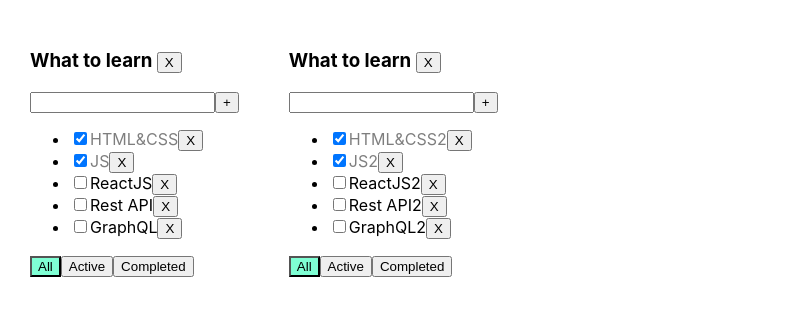
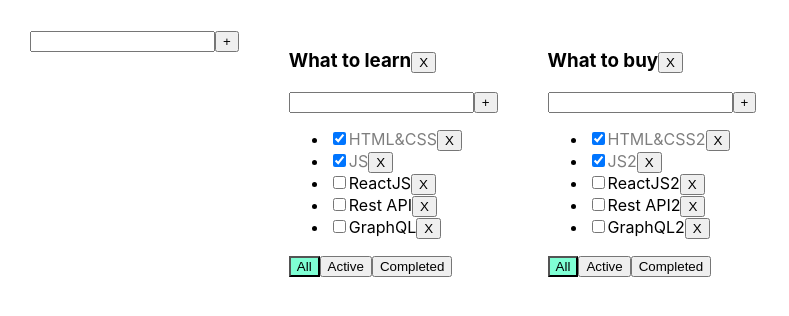
Before and after one commit to Timmy2324/react-to-do-list, a React (Create React App) app: page / in a window 1280 px wide. Shown: the top 316 px of the page, without its empty margins (0-789 px from the left). Built offline with nearby package versions, Linux system fonts and the light colour scheme.

Commit message:
added functional new todo list, added components Button, EditableSpan, InputWithButton and refactoring

```diff
--- a/src/App.tsx
+++ b/src/App.tsx
@@ -2,6 +2,7 @@ import React, {useState} from 'react';
 import './App.css';
 import {ToDoList} from "./ToDoList";
 import {v1} from "uuid";
+import {InputWithButton} from "./components/Input/InputWithButton";
 
 export type TaskType = {
     id: string
@@ -10,9 +11,9 @@ export type TaskType = {
 }
 
 type ToDoListsType = {
-    id: string,
-    title: string,
-    filter: FilterValuesType,
+    id: string
+    title: string
+    filter: FilterValuesType
 }
 
 
@@ -20,17 +21,15 @@ export type FilterValuesType = 'all' | 'active' | 'completed';
 
 function App() {
 
-    const toDoListTitle: string = 'What to learn';
+    const toDoListID1=v1();
+    const toDoListID2=v1();
 
-    let toDoListID1=v1();
-    let toDoListID2=v1();
-
-    let [toDoLists, setToDoLists] = useState<Array<ToDoListsType>>([
+    const [toDoLists, setToDoLists] = useState<Array<ToDoListsType>>([
         {id: toDoListID1, title: 'What to learn', filter: 'all'},
         {id: toDoListID2, title: 'What to buy', filter: 'all'},
     ])
 
-    let [tasks, setTasks] = useState({
+    const [tasks, setTasks] = useState({
         [toDoListID1]:[
             {id: v1(), title: "HTML&CSS", isDone: true},
             {id: v1(), title: "JS", isDone: true},
@@ -47,32 +46,50 @@ function App() {
         ]
     });
 
-    function addTask(toDoListID: string, title: string) {
+    const addTask = (toDoListID: string, title: string) => {
         setTasks({...tasks, [toDoListID]: [{id: v1(), title, isDone: false},...tasks[toDoListID]]});
     }
 
-    function changeTaskStatus(toDoListID: string, id: string, isDone: boolean) {
+    const changeTaskStatus = (toDoListID: string, id: string, isDone: boolean) => {
         setTasks({...tasks, [toDoListID]: tasks[toDoListID].map(task => task.id === id ? {...task, isDone} : task)});
     }
 
-    function changeFilter(toDoListID: string, filter: FilterValuesType) {
+    const changeFilter = (toDoListID: string, filter: FilterValuesType) => {
         setToDoLists(toDoLists.map(list => list.id === toDoListID ? {...list, filter} : list));
     }
 
-    function removeTask(toDoListID: string, id: string) {
-        setTasks({...tasks, [toDoListID]: tasks[toDoListID].filter(task => task.id !== id)});
+    const removeTask = (toDoListID: string, taskID: string) => {
+        setTasks({...tasks, [toDoListID]: tasks[toDoListID].filter(task => task.id !== taskID)});
     }
 
-    function removeToDoList(toDoListID: string) {
+    const removeToDoList = (toDoListID: string) => {
         setToDoLists(toDoLists.filter(list => list.id !== toDoListID));
         delete tasks[toDoListID];
+    }
+
+    const updateTaskTitle = (toDoListID: string, taskID: string, title:string) => {
+        setTasks({...tasks, [toDoListID]: tasks[toDoListID].map(task => task.id === taskID ? {...task, title} : task)});
+    }
+
+    const updateToDoListTitle = (toDoListID: string, title:string) => {
+        setToDoLists(toDoLists.map(list => list.id === toDoListID ? {...list, title} : list))
+    }
+
+    const addToDoList = (title: string) => {
+        const ToDoListID = v1();
+        setToDoLists([...toDoLists, {
+            id: ToDoListID,
+            title,
+            filter: 'all'
+        }]);
+        setTasks({...tasks, [ToDoListID]: []});
     }
 
 
     return (
         <div className="App">
+            <InputWithButton buttonName={'+'} callBack={addToDoList}/>
             {toDoLists.map(list => {
-
                 let tasksForTodolist = tasks[list.id];
 
                 if (list.filter === "active") {
@@ -87,7 +104,7 @@ function App() {
                     <ToDoList
                         key={list.id}
                         toDoListID={list.id}
-                        title={toDoListTitle}
+                        title={list.title}
                         tasks={tasksForTodolist}
                         filter={list.filter}
                         removeTask={removeTask}
@@ -95,6 +112,8 @@ function App() {
                         addTask={addTask}
                         changeTaskStatus={changeTaskStatus}
                         removeToDoList={removeToDoList}
+                        updateTaskTitle={updateTaskTitle}
+                        updateToDoListTitle={updateToDoListTitle}
                     />
                 )
             })}
--- a/src/ToDoList.tsx
+++ b/src/ToDoList.tsx
@@ -1,5 +1,8 @@
-import React, {ChangeEvent, KeyboardEvent, useState} from "react";
+import React, {ChangeEvent} from "react";
 import {FilterValuesType, TaskType} from "./App";
+import {Button} from "./components/Button/Button";
+import {EditableSpan} from "./components/EditableSpan/EditableSpan";
+import {InputWithButton} from "./components/Input/InputWithButton";
 
 type ToDoListPropsTypes = {
     toDoListID: string
@@ -11,49 +14,38 @@ type ToDoListPropsTypes = {
     addTask: (toDoListID: string, title: string) => void
     changeTaskStatus: (toDoListID: string, id: string, isDone: boolean) => void
     removeToDoList: (toDoListID: string) => void
+    updateTaskTitle: (toDoListID: string, taskID: string, title: string) => void
+    updateToDoListTitle: (toDoListID: string, title: string) => void
 }
 
 export function ToDoList(props: ToDoListPropsTypes) {
 
-    const [title, setTitle] = useState('');
-    const [error, setError] = useState<boolean>(false);
+    const removeTask = (taskID: string) => props.removeTask(props.toDoListID, taskID);
+    const updateTask = (taskID: string, title: string) => props.updateTaskTitle(props.toDoListID, taskID, title)
+    const changeStatus = (taskID: string, e: ChangeEvent<HTMLInputElement>) => props.changeTaskStatus(props.toDoListID, taskID, e.currentTarget.checked);
+
+    const getSpanClass = (isDone: boolean) => {
+        return isDone ? 'is-done' : '';
+    }
+
     const taskList = props.tasks.map((t: TaskType) => {
-        const removeTask = () => props.removeTask(props.toDoListID, t.id);
-        const changeStatus = (e: ChangeEvent<HTMLInputElement>) => props.changeTaskStatus(props.toDoListID, t.id, e.currentTarget.checked);
         return (
             <li key={t.id}>
                 <input
                     type="checkbox"
                     checked={t.isDone}
-                    onChange={changeStatus}
+                    onChange={(e) => changeStatus(t.id, e)}
                 />
-                <span className={t.isDone ? 'is-done' : ''}>{t.title}</span>
-                <button onClick={removeTask}>X</button>
+                <EditableSpan callBack={(title) => updateTask(t.id, title)} className={getSpanClass(t.isDone)}
+                              title={t.title}/>
+                <Button name={'X'} callBack={() => removeTask(t.id)}/>
             </li>
         )
     })
 
-    const addTask = () => {
-        const trimTitle = title.trim();
-        if (trimTitle) {
-            props.addTask(props.toDoListID, trimTitle);
-        } else {
-            setError(true);
-        }
-        setTitle('');
+    const addTask = (title: string) => {
+        props.addTask(props.toDoListID, title)
     }
-
-    const onChangeSetTitle = (e: ChangeEvent<HTMLInputElement>) => {
-        setTitle(e.currentTarget.value)
-        setError(false)
-    }
-
-    const onKeyPressAddTask = (e: KeyboardEvent<HTMLInputElement>) => {
-        if (e.key === 'Enter') {
-            addTask()
-        }
-    }
-
 
     const onClickFilterAllTasks = () => props.changeFilter(props.toDoListID, 'all');
     const onClickFilterActiveTasks = () => props.changeFilter(props.toDoListID, 'active');
@@ -63,47 +55,28 @@ export function ToDoList(props: ToDoListPropsTypes) {
         return props.filter === filter ? 'active-filter' : '';
     }
 
-    const errorMessage = error && <div style={{color: 'red'}}>Title is required</div>;
+    const onClickRemoveToDoList = () => {
+        props.removeToDoList(props.toDoListID)
+    }
 
-    const onClickHandler = () => {
-        props.removeToDoList(props.toDoListID)
+    const updateToDoListTitle = (title: string) => {
+        props.updateToDoListTitle(props.toDoListID, title)
     }
 
     return (
         <div>
-            <h3>{props.title} <button onClick={onClickHandler}>X</button></h3>
-            <div>
-                <input
-                    className={error ? 'error' : ''}
-                    value={title}
-                    onChange={onChangeSetTitle}
-                    onKeyPress={onKeyPressAddTask}
-                />
-                <button onClick={addTask}>+</button>
-                {errorMessage}
-            </div>
+            <h3>
+                <EditableSpan title={props.title} callBack={updateToDoListTitle}/>
+                <Button name={'X'} callBack={onClickRemoveToDoList}/>
+            </h3>
+            <InputWithButton buttonName={'+'} callBack={addTask}/>
             <ul>
                 {taskList}
             </ul>
             <div>
-                <button
-                    className={getBtnClass('all')}
-                    onClick={onClickFilterAllTasks}
-                >
-                    All
-                </button>
-                <button
-                    className={getBtnClass('active')}
-                    onClick={onClickFilterActiveTasks}
-                >
-                    Active
-                </button>
-                <button
-                    className={getBtnClass('completed')}
-                    onClick={onClickFilterCompletedTasks}
-                >
-                    Completed
-                </button>
+                <Button className={getBtnClass('all')} name={'All'} callBack={onClickFilterAllTasks}/>
+                <Button className={getBtnClass('active')} name={'Active'} callBack={onClickFilterActiveTasks}/>
+                <Button className={getBtnClass('completed')} name={'Completed'} callBack={onClickFilterCompletedTasks}/>
             </div>
         </div>
     )
--- /dev/null
+++ b/src/components/Button/Button.tsx
@@ -0,0 +1,13 @@
+import React from 'react';
+
+type ButtonPropsType = {
+    name: string
+    callBack: () => void
+    className?: string
+}
+
+export const Button = ({name, callBack, ...props}: ButtonPropsType) => {
+    return(
+      <button className={props.className} onClick={callBack}>{name}</button>
+    );
+}
--- /dev/null
+++ b/src/components/EditableSpan/EditableSpan.tsx
@@ -0,0 +1,30 @@
+import React, {useState, ChangeEvent} from "react";
+
+type EditableSpanPropsType = {
+    title: string
+    callBack: (title: string) => void
+    className?: string
+}
+
+export const EditableSpan = (props: EditableSpanPropsType) => {
+
+    const [title, setTitle] = useState<string>(props.title);
+    const [isEdit, setIsEdit] = useState<boolean>(false);
+
+    const onDoubleClickHandler = () => {
+        setIsEdit(true);
+    }
+
+    const onBlurHandler = () => {
+        setIsEdit(false);
+        props.callBack(title);
+    }
+
+    const onChangeTitleHandler = (e: ChangeEvent<HTMLInputElement>) => {
+        setTitle(e.currentTarget.value.trim());
+    }
+
+    return isEdit
+        ? <input value={title} autoFocus onBlur={onBlurHandler} onChange={onChangeTitleHandler}/>
+        : <span onDoubleClick={onDoubleClickHandler} className={props.className}>{title}</span>
+}
--- /dev/null
+++ b/src/components/Input/InputWithButton.tsx
@@ -0,0 +1,48 @@
+import React, {ChangeEvent, KeyboardEvent, useState} from "react";
+import {Button} from "../Button/Button";
+
+type InputPropsType = {
+    callBack: (title:string) => void
+    buttonName: string
+}
+
+export const InputWithButton = (props: InputPropsType) => {
+
+    const [title, setTitle] = useState('');
+    const [error, setError] = useState<boolean>(false);
+
+    const errorMessage = error && <div style={{color: 'red'}}>Title is required</div>;
+
+    const addItem = () => {
+        if (title) {
+            props.callBack(title);
+        } else {
+            setError(true);
+        }
+        setTitle('');
+    }
+
+    const onChangeSetTitle = (e: ChangeEvent<HTMLInputElement>) => {
+        setTitle(e.currentTarget.value.trim())
+        setError(false)
+    }
+
+    const onKeyPressAddTask = (e: KeyboardEvent<HTMLInputElement>) => {
+        if (e.key === 'Enter') {
+            addItem()
+        }
+    }
+
+    return (
+        <div>
+            <input
+                className={error ? 'error' : ''}
+                value={title}
+                onChange={onChangeSetTitle}
+                onKeyPress={onKeyPressAddTask}
+            />
+            <Button name={props.buttonName} callBack={addItem}/>
+            {errorMessage}
+        </div>
+    )
+}
```
